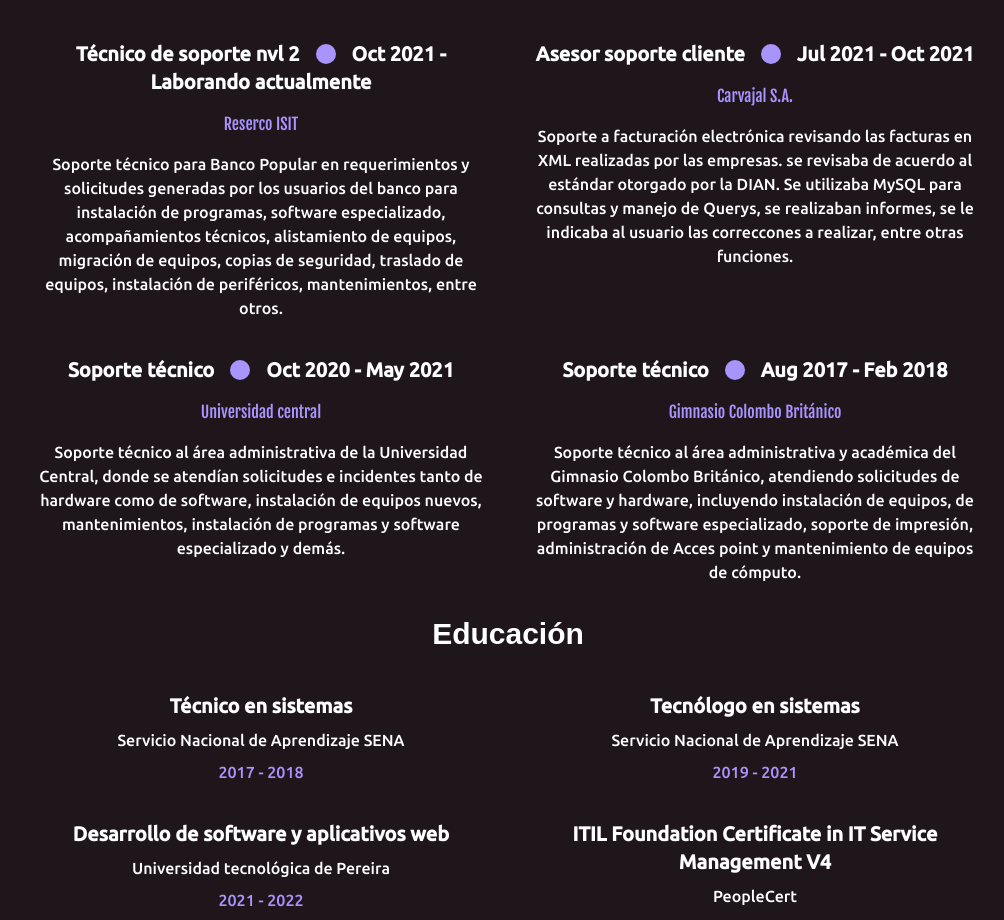
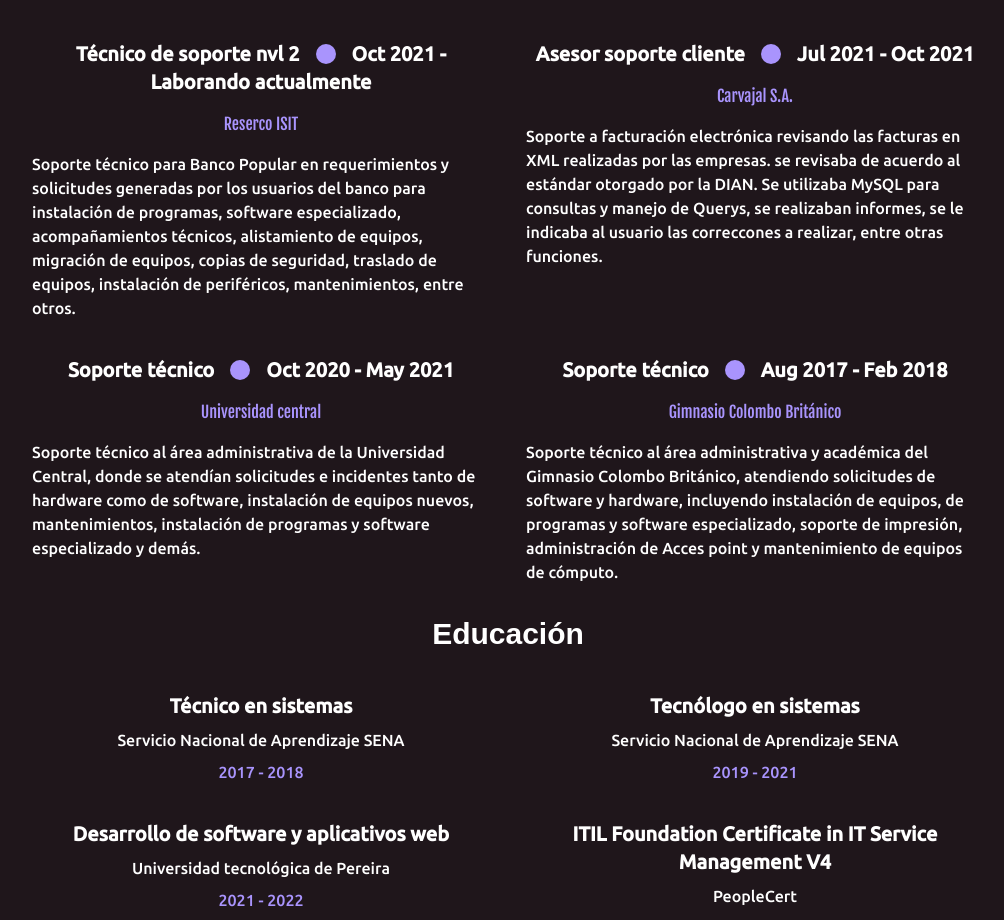
Before and after one commit to NicolasManjarres11/portfolio, a React (Create React App) app: page / in a window 1280 px wide. Shown: the part 1423-2343 px from the top of the page, without its empty margins (132-1136 px from the left). Built offline with nearby package versions, Linux system fonts and the light colour scheme; a web font is replaced by a local one.

Commit message:
se arregla vista de textgo sobre la descripción del cargo

```diff
--- a/src/components/Perfil.js
+++ b/src/components/Perfil.js
@@ -88,7 +88,7 @@
                                     <h4 className='text-[#a994fd] font-abril'>
                                         {ex.empresa}
                                     </h4>
-                                    <p className='text-white font-ubuntu'>
+                                    <p className='text-white font-ubuntu text-left'>
                                         {ex.description}
                                     </p>
 
```
